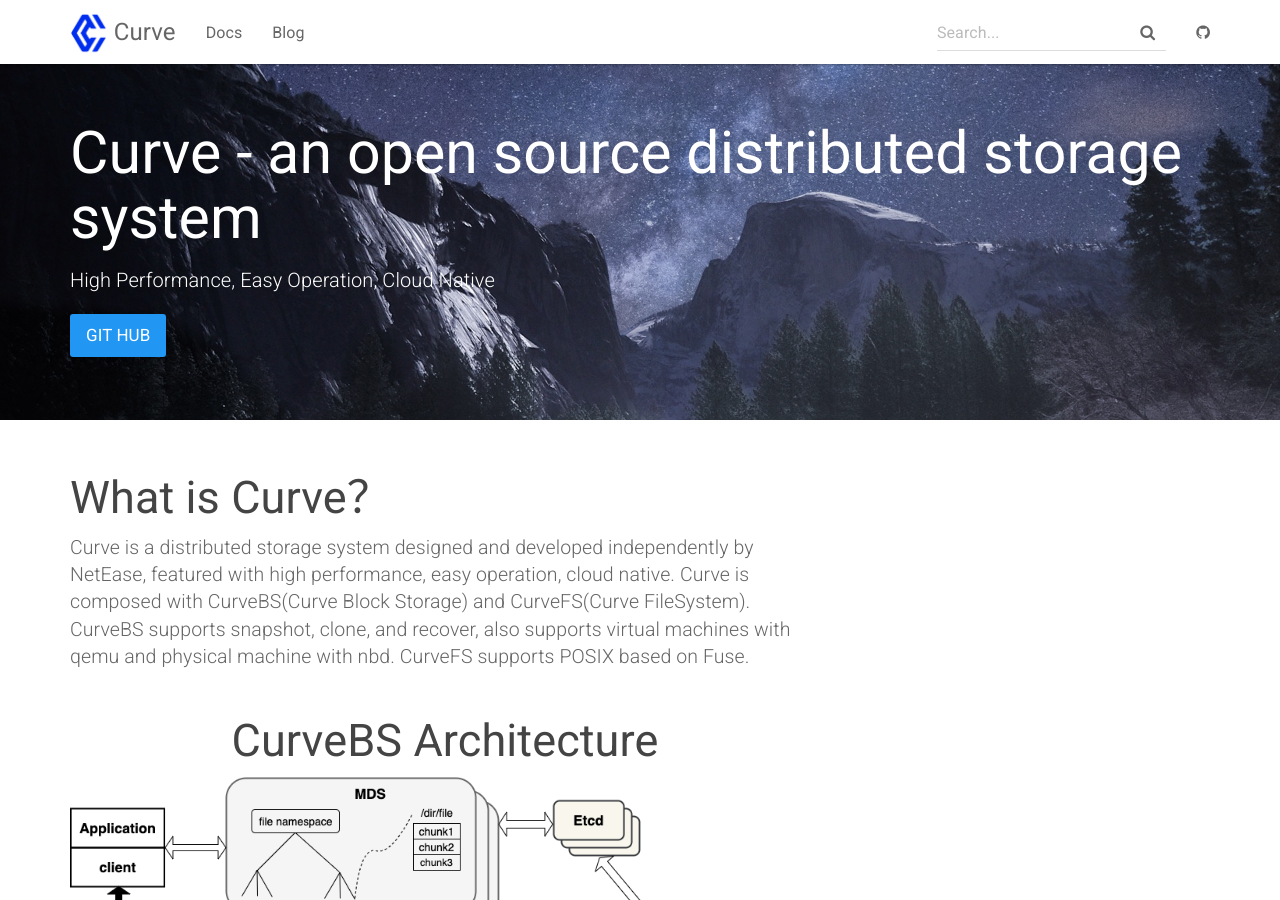
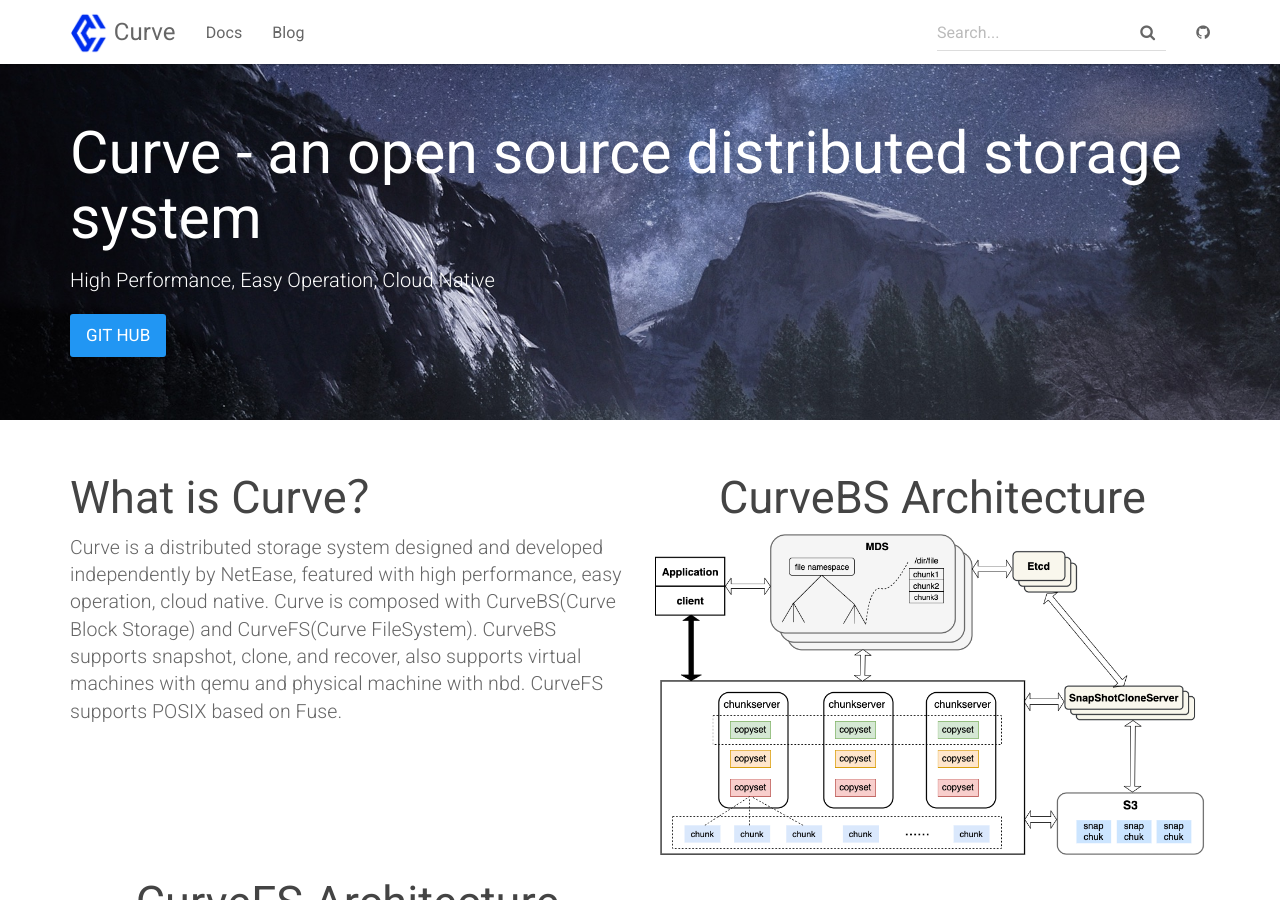
Before and after one commit to opencurve/homepage, a Jekyll site: the page built from index.html, in a window 1280 px wide and 900 px high. Built offline with Jekyll 4.4.1, drawn with Linux system fonts in a browser that asks for light colours.

Commit message:
Update index.html

```diff
--- a/index.html
+++ b/index.html
@@ -12,17 +12,17 @@
 
 <div class="container">
     <div class="row">
-        <div class="col-md-8">
+        <div class="col-md-6">
             <h2 class="header-light regular-pad">What is Curve？</h2>
               <p class="lead">Curve is a distributed storage system designed and developed independently by NetEase, featured with high performance, easy operation, cloud native. Curve is composed with CurveBS(Curve Block Storage) and CurveFS(Curve FileSystem). CurveBS supports snapshot, clone, and recover, also supports virtual machines with qemu and physical machine with nbd. CurveFS supports POSIX based on Fuse.</p>
         </div>
-        <div class="col-md-8 text-center">
+        <div class="col-md-6 text-center">
             <h2 class="header-light regular-pad">CurveBS Architecture</h2>
             <img src="{{ "/assets/img/architecture_snap.png" | relative_url }}" alt="Curve logo" class="img-responsive">
         </div>
-        <div class="col-md-8 text-center">
+        <div class="col-md-6 text-center">
             <h2 class="header-light regular-pad">CurveFS Architecture</h2>
-            <img src="{{ "/assets/img/architecture_snap.png" | relative_url }}" alt="Curve logo" class="img-responsive">
+            <img src="{{ "/assets/img/architecture_fs.png" | relative_url }}" alt="Curve logo" class="img-responsive">
         </div>
     </div>
     <hr>
```
